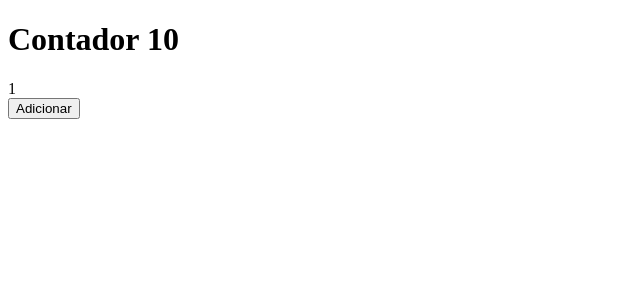
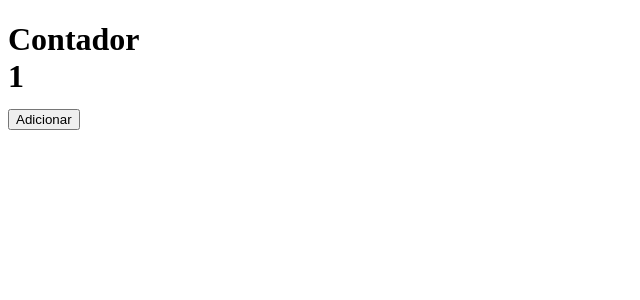
Before and after one commit to FelipeBMN/vercel, a Next.js app: page / in a window 1280 px wide. Shown: the top 300 px of the page, without its empty margins (0-640 px from the left). Built offline with nearby package versions, Linux system fonts and the light colour scheme.

Commit message:
Update index.js

```diff
--- a/pages/index.js
+++ b/pages/index.js
@@ -3,8 +3,7 @@ import { useState } from 'react';
 function Home() {
     return (
         <div>
-            <h1>Contador 10</h1>
-            <Contador />
+            <h1>Contador  <Contador /></h1>
         </div>
     )
 }
```
